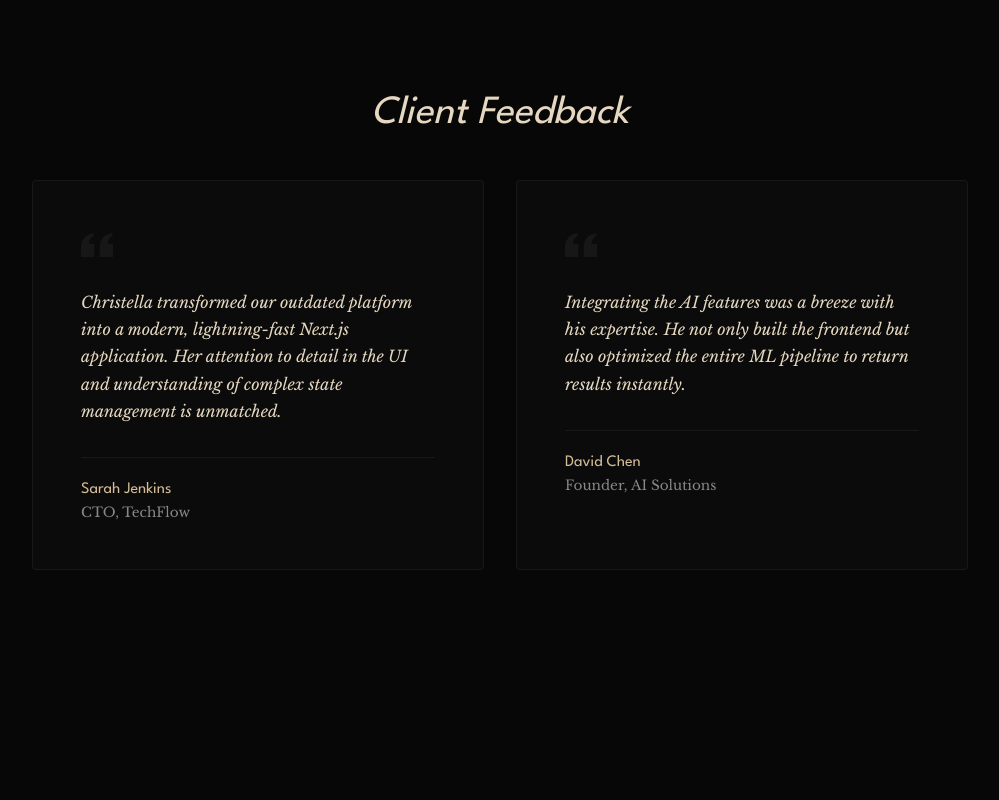
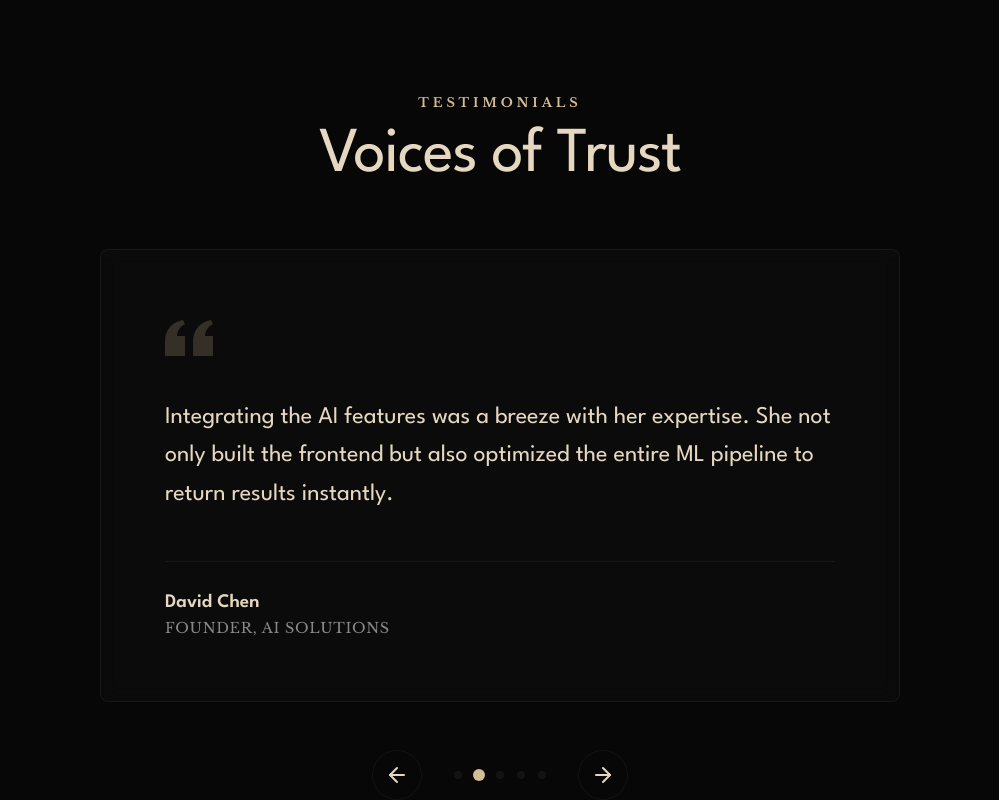
Before and after one commit to Chiki-tella/exquisite_vibes_only, a Next.js app: page / in a window 1280 px wide. Shown: the part 5420-6220 px from the top of the page, without its empty margins (140-1139 px from the left). Built offline with nearby package versions, Linux system fonts and the light colour scheme.

Commit message:
Added more testimonials

```diff
--- a/src/components/Testimonials/Testimonials.module.css
+++ b/src/components/Testimonials/Testimonials.module.css
@@ -1,63 +1,148 @@
 .testimonialsSection {
   width: 100%;
-  max-width: 1000px;
-  margin: 0 auto 8rem;
+  max-width: 1200px;
+  margin: 0 auto 10rem;
   padding: 0 2rem;
 }
 
-.title {
-  font-size: 2.5rem;
-  font-family: var(--font-heading), sans-serif;
-  font-style: italic;
-  margin-bottom: 3rem;
+.header {
   text-align: center;
+  margin-bottom: 4rem;
 }
 
-.grid {
-  display: grid;
-  grid-template-columns: repeat(2, 1fr);
-  gap: 2rem;
+.preTitle {
+  display: block;
+  font-size: 0.8rem;
+  letter-spacing: 0.3em;
+  color: var(--accent);
+  margin-bottom: 1rem;
+  font-weight: 600;
+}
+
+.title {
+  font-size: clamp(2.5rem, 5vw, 4rem);
+  font-family: var(--font-heading), sans-serif;
+  color: var(--text-primary);
+  letter-spacing: -0.02em;
+}
+
+.carouselContainer {
+  position: relative;
+  max-width: 800px;
+  margin: 0 auto;
+}
+
+.carouselWindow {
+  min-height: 400px;
+  display: flex;
+  align-items: center;
+  position: relative;
+  overflow: hidden;
 }
 
 .card {
   background: var(--card-bg);
   border: 1px solid var(--border-color);
-  padding: 3rem;
-  border-radius: 4px;
+  padding: 4rem;
+  border-radius: 8px;
   position: relative;
+  width: 100%;
+  backdrop-filter: blur(10px);
 }
 
 .quoteIcon {
-  color: var(--border-color);
-  margin-bottom: 1.5rem;
+  color: var(--accent);
+  opacity: 0.2;
+  margin-bottom: 2rem;
 }
 
 .text {
-  font-size: 1rem;
-  line-height: 1.7;
+  font-size: clamp(1.2rem, 2.5vw, 1.5rem);
+  line-height: 1.6;
   color: var(--text-primary);
-  margin-bottom: 2rem;
-  font-style: italic;
+  margin-bottom: 3rem;
+  font-family: var(--font-heading), sans-serif;
+  font-weight: 400;
 }
 
 .authorInfo {
   border-top: 1px solid var(--border-color);
-  padding-top: 1.5rem;
+  padding-top: 2rem;
+  display: flex;
+  flex-direction: column;
+  gap: 0.5rem;
 }
 
 .author {
-  font-size: 1rem;
-  margin-bottom: 0.25rem;
-  color: var(--accent);
+  font-size: 1.2rem;
+  font-weight: 600;
+  color: var(--text-primary);
 }
 
 .role {
-  font-size: 0.85rem;
+  font-size: 0.9rem;
   color: var(--text-secondary);
+  letter-spacing: 0.05em;
+  text-transform: uppercase;
+}
+
+.controls {
+  display: flex;
+  align-items: center;
+  justify-content: center;
+  gap: 2rem;
+  margin-top: 3rem;
+}
+
+.controlBtn {
+  background: transparent;
+  border: 1px solid var(--border-color);
+  color: var(--text-primary);
+  width: 50px;
+  height: 50px;
+  border-radius: 50%;
+  display: flex;
+  align-items: center;
+  justify-content: center;
+  cursor: pointer;
+  transition: all 0.3s ease;
+}
+
+.controlBtn:hover {
+  background: var(--text-primary);
+  color: var(--bg-color);
+  border-color: var(--text-primary);
+}
+
+.dots {
+  display: flex;
+  gap: 0.8rem;
+}
+
+.dot {
+  width: 8px;
+  height: 8px;
+  border-radius: 50%;
+  background: var(--border-color);
+  cursor: pointer;
+  transition: all 0.3s ease;
+}
+
+.activeDot {
+  background: var(--accent);
+  transform: scale(1.5);
 }
 
 @media (max-width: 768px) {
-  .grid {
-    grid-template-columns: 1fr;
+  .card {
+    padding: 2.5rem;
+  }
+
+  .carouselWindow {
+    min-height: 450px;
+  }
+
+  .text {
+    font-size: 1.1rem;
   }
 }
--- a/src/components/Testimonials/Testimonials.tsx
+++ b/src/components/Testimonials/Testimonials.tsx
@@ -1,6 +1,9 @@
+"use client";
+
+import { motion, AnimatePresence } from "framer-motion";
+import { useState, useEffect } from "react";
 import styles from "./Testimonials.module.css";
 
-export default function Testimonials() {
 const testimonials = [
   {
     text: "Christella transformed our outdated platform into a modern, lightning-fast Next.js application. Her attention to detail in the UI and understanding of complex state management is unmatched.",
@@ -8,28 +11,87 @@
     role: "CTO, TechFlow"
   },
   {
-      text: "Integrating the AI features was a breeze with his expertise. He not only built the frontend but also optimized the entire ML pipeline to return results instantly.",
+    text: "Integrating the AI features was a breeze with her expertise. She not only built the frontend but also optimized the entire ML pipeline to return results instantly.",
     author: "David Chen",
     role: "Founder, AI Solutions"
+  },
+  {
+    text: "Christella is a force of nature when it comes to React architecture. She took our messy legacy code and turned it into a performant, scalable masterpiece.",
+    author: "James Wilson",
+    role: "VP Engineering, CloudScale"
+  },
+  {
+    text: "The visual flair she adds to every interaction is what sets our product apart. It's not just functional; it's exquisite.",
+    author: "Elena Rodriguez",
+    role: "Design Lead, Vivid"
+  },
+  {
+    text: "Working with her was the best decision we made for our startup. Fast, reliable, and deeply technical.",
+    author: "Marcus Thorne",
+    role: "Co-founder, Nexus AI"
   }
 ];
 
+export default function Testimonials() {
+  const [index, setIndex] = useState(0);
+
+  useEffect(() => {
+    const timer = setInterval(() => {
+      setIndex((prev) => (prev + 1) % testimonials.length);
+    }, 5000);
+    return () => clearInterval(timer);
+  }, []);
+
+  const nextTestimonial = () => setIndex((prev) => (prev + 1) % testimonials.length);
+  const prevTestimonial = () => setIndex((prev) => (prev - 1 + testimonials.length) % testimonials.length);
+
   return (
     <section className={styles.testimonialsSection}>
-      <h2 className={styles.title}>Client Feedback</h2>
-      <div className={styles.grid}>
-        {testimonials.map((test, idx) => (
-          <div key={idx} className={styles.card}>
-            <svg className={styles.quoteIcon} width="32" height="32" viewBox="0 0 24 24" fill="currentColor">
+      <div className={styles.header}>
+        <span className={styles.preTitle}>TESTIMONIALS</span>
+        <h2 className={styles.title}>Voices of Trust</h2>
+      </div>
+
+      <div className={styles.carouselContainer}>
+        <div className={styles.carouselWindow}>
+          <AnimatePresence mode="wait">
+            <motion.div
+              key={index}
+              initial={{ opacity: 0, x: 50, scale: 0.95 }}
+              animate={{ opacity: 1, x: 0, scale: 1 }}
+              exit={{ opacity: 0, x: -50, scale: 0.95 }}
+              transition={{ duration: 0.6, ease: [0.16, 1, 0.3, 1] }}
+              className={styles.card}
+            >
+              <svg className={styles.quoteIcon} width="48" height="48" viewBox="0 0 24 24" fill="currentColor">
                 <path d="M14.017 21v-7.391c0-5.704 3.731-9.57 8.983-10.609l.995 2.151c-2.432.917-3.995 3.638-3.995 5.849h4v10h-9.983zm-14.017 0v-7.391c0-5.704 3.748-9.57 9-10.609l.996 2.151c-2.433.917-3.996 3.638-3.996 5.849h3.983v10h-9.983z" />
               </svg>
-            <p className={styles.text}>{test.text}</p>
+              <p className={styles.text}>{testimonials[index].text}</p>
               <div className={styles.authorInfo}>
-              <h4 className={styles.author}>{test.author}</h4>
-              <span className={styles.role}>{test.role}</span>
+                <h4 className={styles.author}>{testimonials[index].author}</h4>
+                <span className={styles.role}>{testimonials[index].role}</span>
               </div>
+            </motion.div>
+          </AnimatePresence>
         </div>
+
+        <div className={styles.controls}>
+          <button onClick={prevTestimonial} className={styles.controlBtn} aria-label="Previous testimonial">
+            <svg width="24" height="24" viewBox="0 0 24 24" fill="none" stroke="currentColor" strokeWidth="2" strokeLinecap="round" strokeLinejoin="round"><line x1="19" y1="12" x2="5" y2="12"></line><polyline points="12 19 5 12 12 5"></polyline></svg>
+          </button>
+          <div className={styles.dots}>
+            {testimonials.map((_, idx) => (
+              <div
+                key={idx}
+                className={`${styles.dot} ${idx === index ? styles.activeDot : ""}`}
+                onClick={() => setIndex(idx)}
+              />
             ))}
+          </div>
+          <button onClick={nextTestimonial} className={styles.controlBtn} aria-label="Next testimonial">
+            <svg width="24" height="24" viewBox="0 0 24 24" fill="none" stroke="currentColor" strokeWidth="2" strokeLinecap="round" strokeLinejoin="round"><line x1="5" y1="12" x2="19" y2="12"></line><polyline points="12 5 19 12 12 19"></polyline></svg>
+          </button>
+        </div>
       </div>
     </section>
   );
```
Lines whose indentation alone changed are shown as unchanged.
